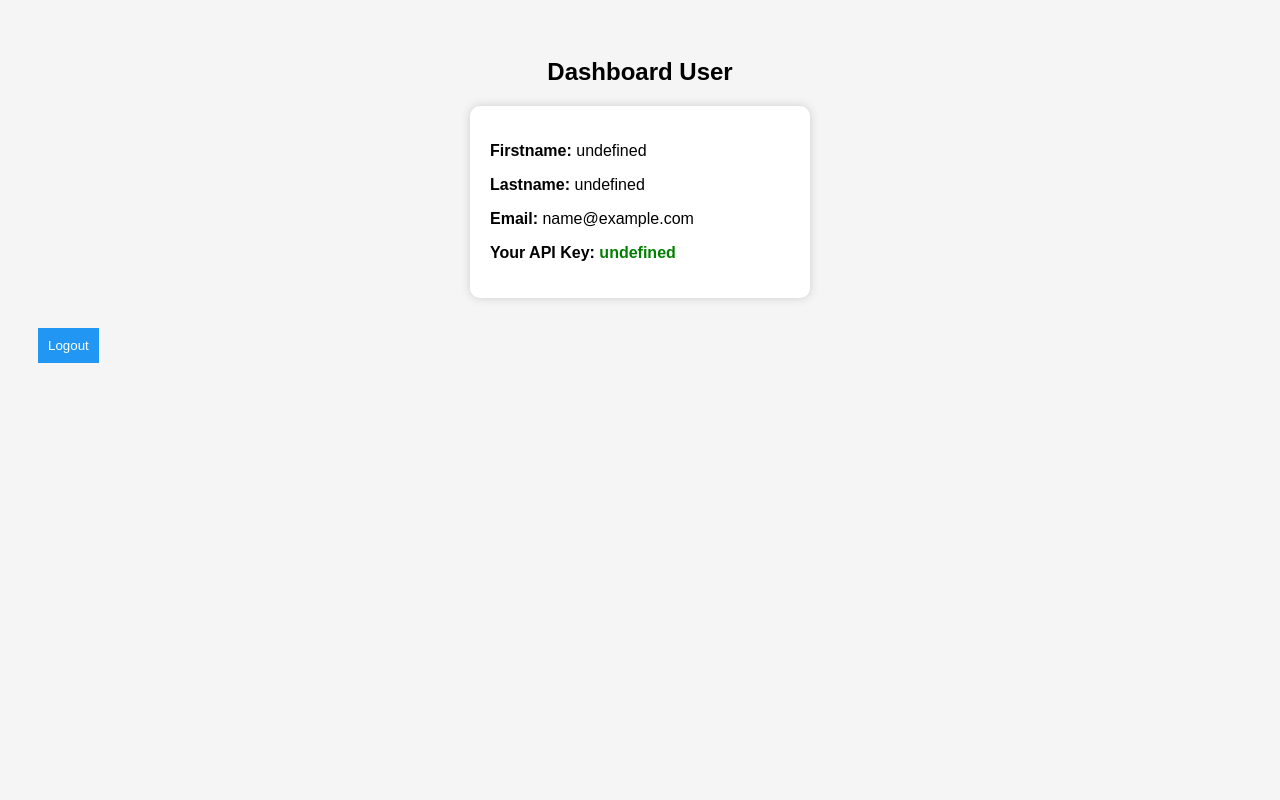
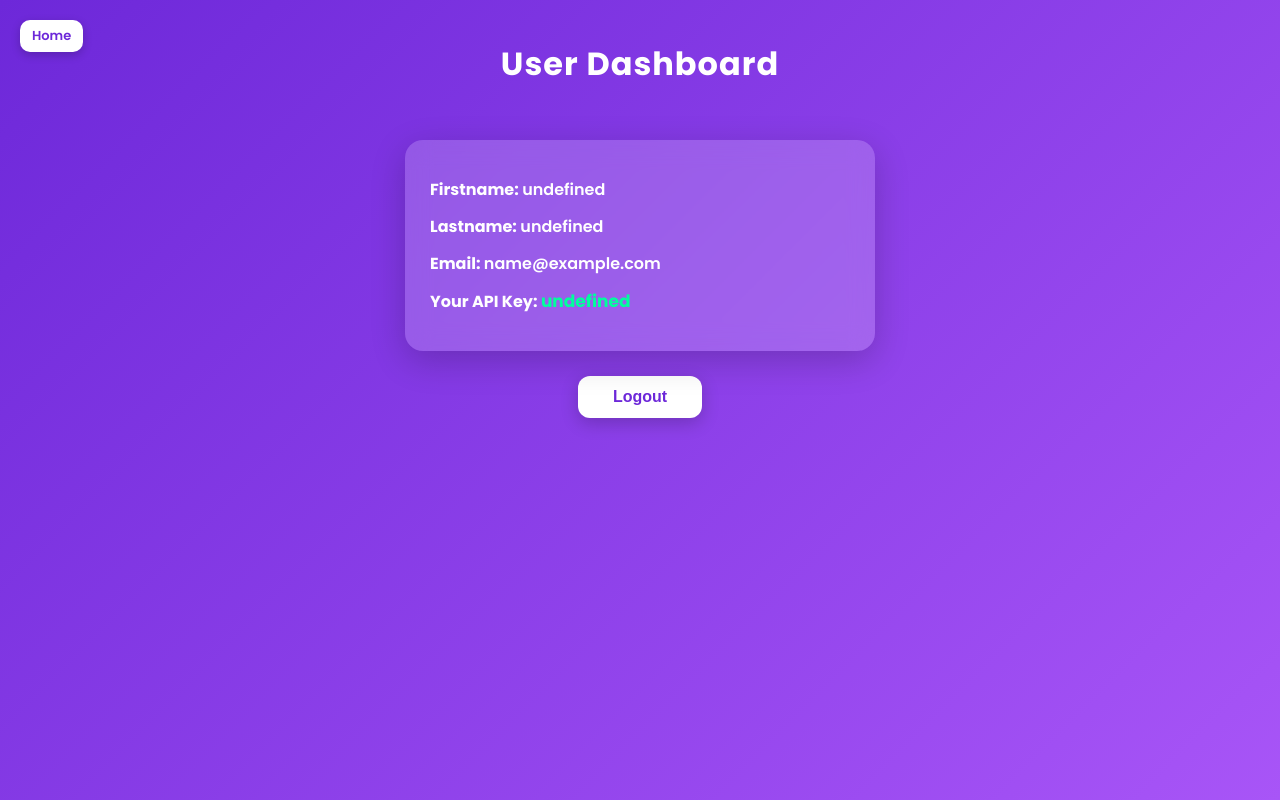
Before and after one commit to MuhammadNaufalGhulamF20230140073/073_APIKeyGenerator, a website: page public/user/dashboard.html in a window 1280 px wide. Drawn offline with Linux system fonts and the light colour scheme; sample sign-in values are in the browser's storage.

Commit message:
tampilan dashboard user

```diff
--- a/public/user/dashboard.html
+++ b/public/user/dashboard.html
@@ -1,23 +1,138 @@
 <!DOCTYPE html>
 <html lang="en">
+  <head>
+    <meta charset="UTF-8" />
+    <meta name="viewport" content="width=device-width, initial-scale=1.0" />
+    <title>User Dashboard</title>
 
-<head>
-    <meta charset="UTF-8">
-    <title>Dashboard User</title>
-    <link rel="stylesheet" href="/css/style.css">
+    <!-- Google Font -->
+    <link
+      href="https://fonts.googleapis.com/css2?family=Poppins:wght@300;400;600;700&display=swap"
+      rel="stylesheet"
+    />
+
+    <style>
+      body {
+        margin: 0;
+        padding: 0;
+        height: 100vh;
+        background: linear-gradient(135deg, #6d28d9, #a855f7);
+        font-family: "Poppins", sans-serif;
+        display: flex;
+        flex-direction: column;
+        align-items: center;
+        color: white;
+      }
+
+      h2 {
+        margin-top: 40px;
+        font-size: 32px;
+        font-weight: 700;
+        letter-spacing: 1px;
+        animation: fade 0.7s ease;
+      }
+
+      /* Glass Card */
+      .card {
+        width: 90%;
+        max-width: 420px;
+        padding: 25px;
+        margin-top: 25px;
+        background: rgba(255, 255, 255, 0.18);
+        backdrop-filter: blur(12px);
+        border-radius: 18px;
+        box-shadow: 0 10px 35px rgba(0, 0, 0, 0.2);
+        animation: slide 0.7s ease;
+      }
+
+      .card p {
+        font-size: 16px;
+        margin: 12px 0;
+      }
+
+      .card span {
+        font-weight: 600;
+      }
+
+      #u_api_key {
+        color: #00ff9d;
+        font-weight: 700;
+        font-size: 17px;
+      }
+
+      /* Button */
+      .btn {
+        margin-top: 25px;
+        padding: 12px 35px;
+        border: none;
+        font-size: 16px;
+        border-radius: 12px;
+        cursor: pointer;
+        background: #ffffff;
+        color: #6d28d9;
+        font-weight: 700;
+        box-shadow: 0 5px 18px rgba(0, 0, 0, 0.2);
+        transition: 0.25s;
+      }
+
+      .btn:hover {
+        background: #f0f0f0;
+        transform: translateY(-2px);
+      }
+
+      /* Animations */
+      @keyframes slide {
+        from {
+          opacity: 0;
+          transform: translateY(20px);
+        }
+        to {
+          opacity: 1;
+          transform: translateY(0);
+        }
+      }
+
+      @keyframes fade {
+        from {
+          opacity: 0;
+        }
+        to {
+          opacity: 1;
+        }
+      }
+
+      /* Home Button */
+      .home-btn {
+        position: absolute;
+        top: 20px;
+        left: 20px;
+        font-size: 13px;
+        padding: 6px 12px;
+        background: white;
+        color: #6d28d9;
+        border-radius: 10px;
+        font-weight: 600;
+        text-decoration: none;
+        box-shadow: 0 3px 10px rgba(0, 0, 0, 0.2);
+        transition: 0.25s;
+      }
+
+      .home-btn:hover {
+        background: #ececec;
+      }
+    </style>
   </head>
 
   <body>
+    <a href="/index.html" class="home-btn">Home</a>
 
-    <h2>Dashboard User</h2>
+    <h2>User Dashboard</h2>
 
     <div class="card">
-        <p><strong>Firstname:</strong> <span id="u_firstname"></span></p>
-        <p><strong>Lastname:</strong> <span id="u_lastname"></span></p>
-        <p><strong>Email:</strong> <span id="u_email"></span></p>
-        <p><strong>Your API Key:</strong>
-            <span id="u_api_key" style="color: green; font-weight: bold;"></span>
-        </p>
+      <p><strong>Firstname: </strong><span id="u_firstname"></span></p>
+      <p><strong>Lastname: </strong><span id="u_lastname"></span></p>
+      <p><strong>Email: </strong><span id="u_email"></span></p>
+      <p><strong>Your API Key: </strong><span id="u_api_key"></span></p>
     </div>
 
     <button onclick="logout()" class="btn">Logout</button>
@@ -30,7 +145,5 @@
     </script>
 
     <script src="/js/app.js"></script>
-
   </body>
-
 </html>
```
Lines whose indentation alone changed are shown as unchanged.
